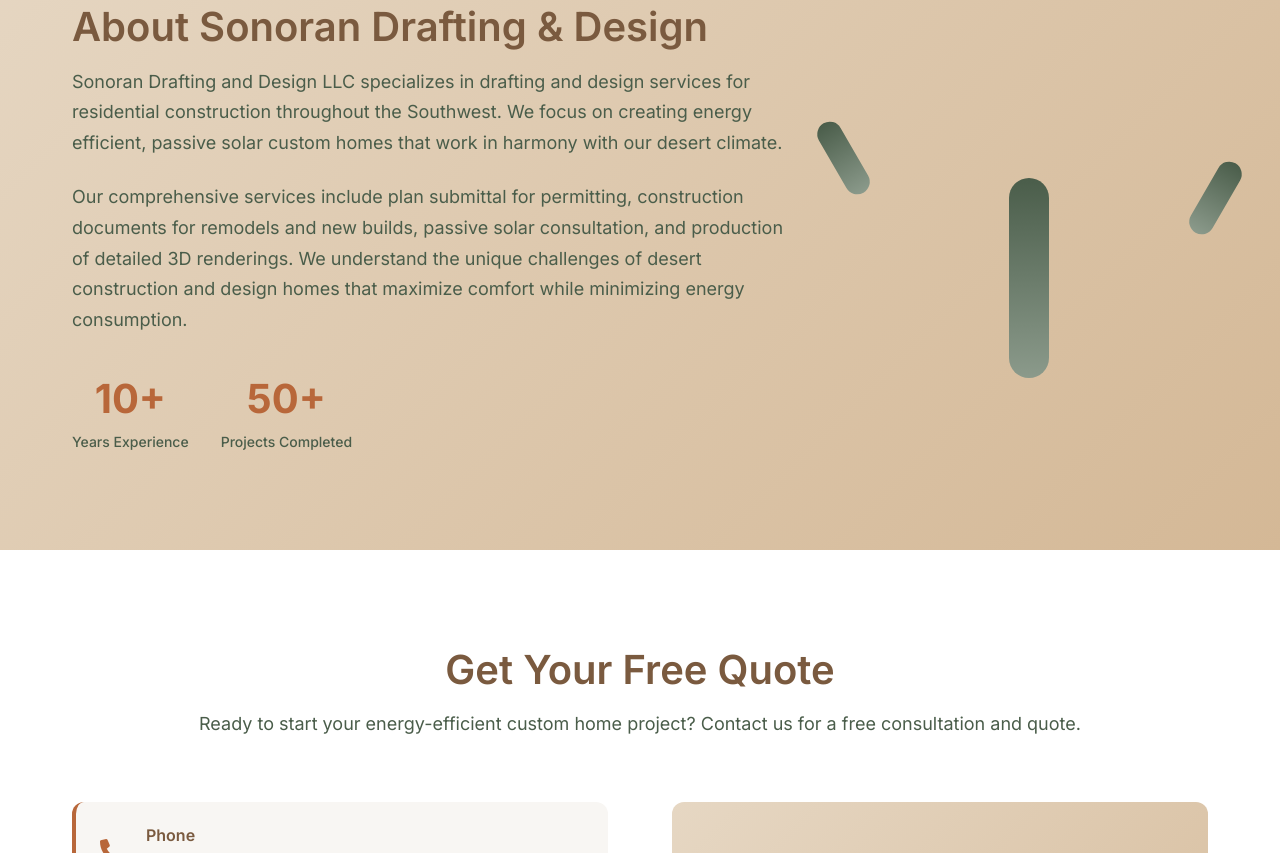
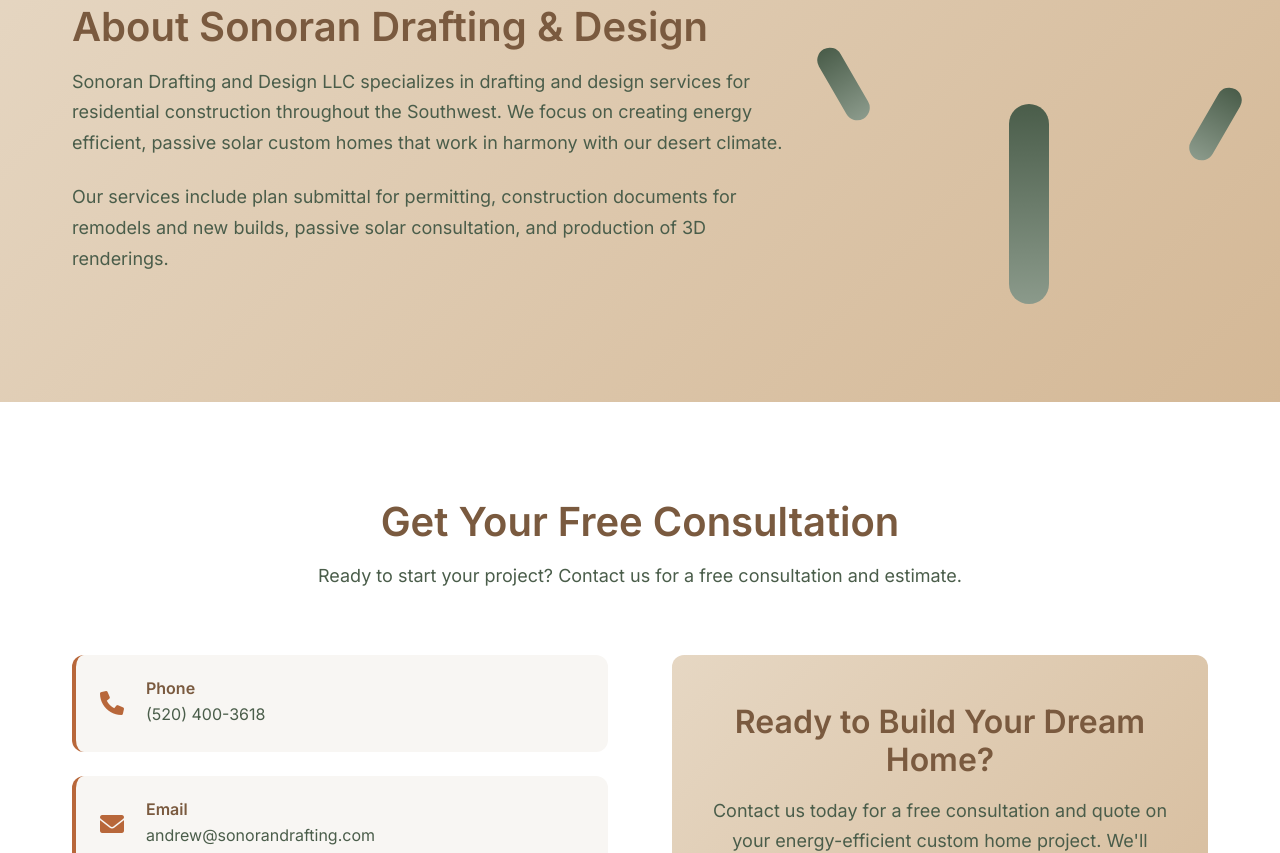
Before and after one commit to andrewhuntington77-ui/SonoranDrafting, a plain HTML site: page index.html in a window 1280 px wide. Shown: the part 1947-2800 px from the top of the page. Drawn offline with Linux system fonts and the light colour scheme.

Commit message:
Update index.html

```diff
--- a/index.html
+++ b/index.html
@@ -41,8 +41,7 @@
                         <span class="accent">Solutions</span>
                     </h1>
                     <p class="hero-description">
-                        Bringing your residential construction visions to life with precision,
-                        creativity, and over a decade of experience in the Southwest.
+                        Bringing your residential construction visions to life with precision and creativity.
                     </p>
                     <div class="hero-buttons">
                         <a href="#contact" class="btn btn-primary">Get Started</a>
@@ -77,14 +76,14 @@
                             <i class="fas fa-plus-square"></i>
                         </div>
                         <h3>Additions & Remodels</h3>
-                        <p>Expand and enhance your existing home with thoughtful additions and energy-efficient remodeling solutions.</p>
+                        <p>Expand and enhance your existing home with thoughtful additions and remodeling solutions.</p>
                     </div>
                     <div class="service-card">
                         <div class="service-icon">
                             <i class="fas fa-file-alt"></i>
                         </div>
                         <h3>Plan Submittal & Permitting</h3>
-                        <p>Complete construction documents and plan submittal services for building permits and approvals.</p>
+                        <p>Construction documents and plan submittal services for building permits.</p>
                     </div>
                     <div class="service-card">
                         <div class="service-icon">
@@ -116,19 +115,18 @@
                             efficient, passive solar custom homes that work in harmony with our desert climate.
                         </p>
                         <p>
-                            Our comprehensive services include plan submittal for permitting, construction
+                            Our services include plan submittal for permitting, construction
                             documents for remodels and new builds, passive solar consultation, and production
-                            of detailed 3D renderings. We understand the unique challenges of desert construction
-                            and design homes that maximize comfort while minimizing energy consumption.
+                            of 3D renderings.
                         </p>
                         <div class="about-stats">
                             <div class="stat">
-                                <div class="stat-number">10+</div>
-                                <div class="stat-label">Years Experience</div>
+                                <div class="stat-number"> </div>
+                                <div class="stat-label"> </div>
                             </div>
                             <div class="stat">
-                                <div class="stat-number">50+</div>
-                                <div class="stat-label">Projects Completed</div>
+                                <div class="stat-number"> </div>
+                                <div class="stat-label"> </div>
                             </div>
                         </div>
                     </div>
@@ -147,8 +145,8 @@
         <section id="contact" class="contact">
             <div class="container">
                 <div class="section-header">
-                    <h2 class="section-title">Get Your Free Quote</h2>
-                    <p class="section-subtitle">Ready to start your energy-efficient custom home project? Contact us for a free consultation and quote.</p>
+                    <h2 class="section-title">Get Your Free Consultation</h2>
+                    <p class="section-subtitle">Ready to start your project? Contact us for a free consultation and estimate.</p>
                 </div>
                 <div class="contact-content">
                     <div class="contact-info">
```
